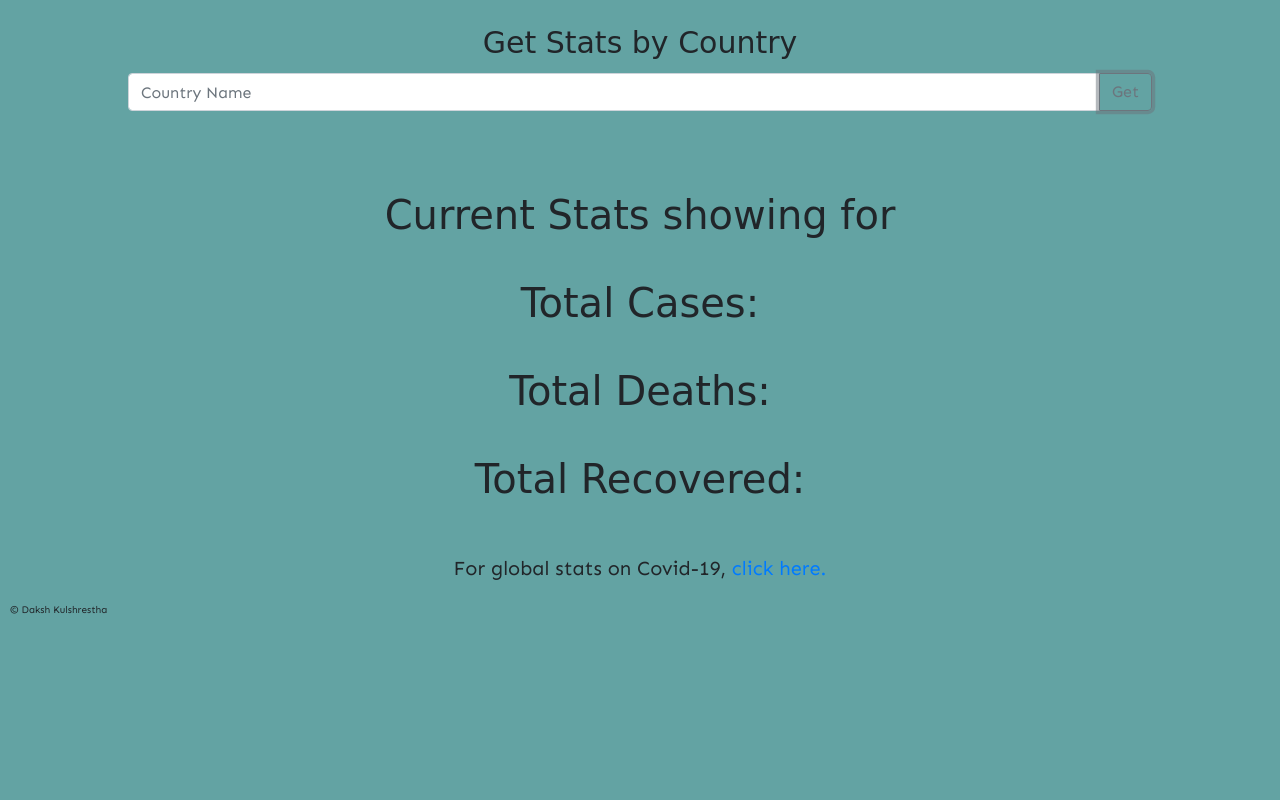
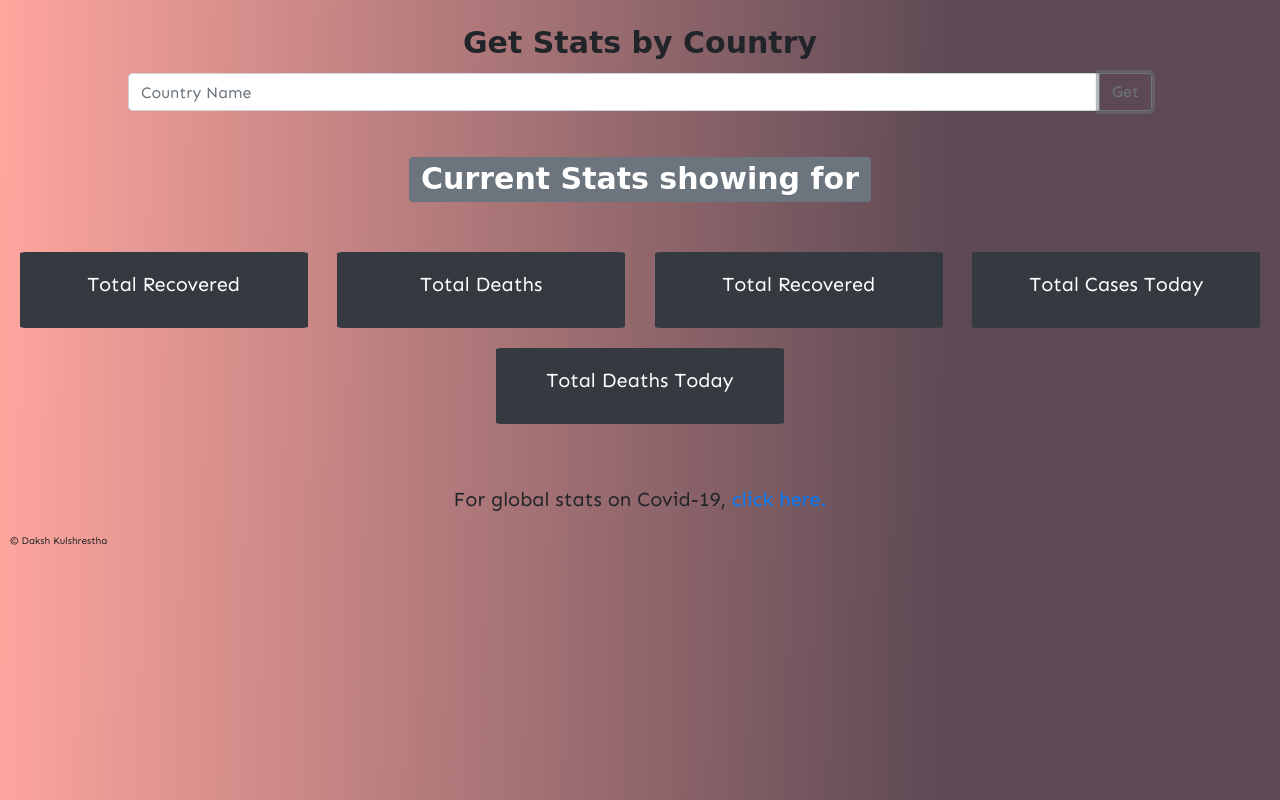
Before and after one commit to dawksh/covid-counter, a plain HTML site: page country.html in a window 1280 px wide. Both pictures are taken after a click on the button "Get". Drawn offline with nearby package versions, Linux system fonts and the light colour scheme; no server answers; a web font is replaced by a local one.

Commit message:
ui fixes

```diff
--- a/country.html
+++ b/country.html
@@ -23,7 +23,7 @@
 <body>
 
     <center>
-        <label>Get Stats by Country</label>
+        <b><label>Get Stats by Country</label></b>
         <div class="input-group mb-3">
             <input type="text" class="form-control" placeholder="Country Name" aria-label="Country Name"
                 aria-describedby="button-addon2" id="countryName">
@@ -35,26 +35,55 @@
     </center>
 
     <center>
-        <h2 id="currentCountry">
-
+        <h2>
+            <span class="badge badge-secondary" id="currentCountry"></span>
         </h2>
     </center>
 
+    <div class="dataContainer">
 
-    <center>
-        <h1>Total Cases:</h1>
-        <div id="totalCasesByCountry"></div>
-    </center>
+        <center>
+            <div class="card bg-dark text-white" style="width: 18rem; margin: 10px 10px">
+                <div class="card-body ">
+                    <h5 class="card-title">Total Recovered</h5>
+                    <p class="card-text" id="totalCasesByCountry"></p>
+                </div>
+            </div>
+        </center>
+        <center>
+            <div class="card bg-dark text-white" style="width: 18rem; margin: 10px 10px">
+                <div class="card-body ">
+                    <h5 class="card-title">Total Deaths</h5>
+                    <p class="card-text" id="totalDeathByCountry"></p>
+                </div>
+            </div>
+        </center>
+        <center>
+            <div class="card bg-dark text-white" style="width: 18rem; margin: 10px 10px">
+                <div class="card-body ">
+                    <h5 class="card-title">Total Recovered</h5>
+                    <p class="card-text" id="totalRecoveredByCountry"></p>
+                </div>
+            </div>
+        </center>
+        <center>
+            <div class="card bg-dark text-white" style="width: 18rem; margin: 10px 10px">
+                <div class="card-body ">
+                    <h5 class="card-title">Total Cases Today</h5>
+                    <p class="card-text" id="totalCasesToday"></p>
+                </div>
+            </div>
+        </center>
+        <center>
+            <div class="card bg-dark text-white" style="width: 18rem; margin: 10px 10px">
+                <div class="card-body ">
+                    <h5 class="card-title">Total Deaths Today</h5>
+                    <p class="card-text" id="totalDeathsToday"></p>
+                </div>
+            </div>
+        </center>
 
-    <center>
-        <h1>Total Deaths:</h1>
-        <div id="totalDeathByCountry"></div>
-    </center>
-
-    <center>
-        <h1>Total Recovered:</h1>
-        <div id="totalRecoveredByCountry"></div>
-    </center>
+    </div>
 
     <center>
         <p class="navForCovid">For global stats on Covid-19, <a href="/index.html">click here.</a></p>
--- a/covid.js
+++ b/covid.js
@@ -11,30 +11,24 @@ const url = 'https://coronavirus-19-api.herokuapp.com/all';
 
 fetch(url)
     .then(resp => resp.json())
-    .then(data => totalCounter.textContent = data.cases)
-
-// fetch deaths
-
-fetch(url)
-    .then(resp => resp.json())
-    .then(data => deathCounter.textContent = data.deaths)
-
-// fetch deaths
-
-fetch(url)
-    .then(resp => resp.json())
-    .then(data => recoveryCounter.textContent = data.recovered)
-
+    .then(data => {
+        totalCounter.textContent = data.cases;
+        deathCounter.textContent = data.deaths;
+        recoveryCounter.textContent = data.recovered;
+    })
 
 //Stats by Country
 
 const totalCounterByCountry = document.getElementById('totalCasesByCountry');
 const deathCounterByCountry = document.getElementById('totalDeathByCountry');
 const recoveryCounterByCountry = document.getElementById('totalRecoveredByCountry');
+const CasesToday = document.getElementById('totalCasesToday');
+const deathsToday = document.getElementById('totalDeathsToday');
 
 const countryName = "";
 
 function getDataByCountry() {
+
     const countryName = document.getElementById('countryName').value;
     const countryUrl = `https://coronavirus-19-api.herokuapp.com/countries/${countryName}`;
     document.getElementById("currentCountry").innerText = 'Current Stats showing for ' + countryName;
@@ -57,4 +51,14 @@ function getDataByCountry() {
         .then(resp => resp.json())
         .then(data => recoveryCounterByCountry.textContent = data.recovered)
 
+    // fetch todays cases
+    fetch(countryUrl)
+        .then(resp => resp.json())
+        .then(data => CasesToday.textContent = data.todayCases)
+
+    // fetch todays deaths
+    fetch(countryUrl)
+        .then(resp => resp.json())
+        .then(data => deathsToday.textContent = data.todayDeaths)
+
 }
--- a/styleForCovid.css
+++ b/styleForCovid.css
@@ -7,13 +7,24 @@
 }
 
 body{
-    background-color: rgb(99, 163, 163);
+    background-color: #ffa69e;
+    background-image: linear-gradient(91deg, #ffa69e 0%, #5d4954 74%);
+    height: 100vh;
 }
 
-h1, h2{
+h1{
    margin-top: 80px;
+   margin-bottom: 20px;
    font-size: 40px;
    font-family: 'Baloo Chettan 2', cursive;
+
+}
+
+h2{
+    margin-top: 40px;
+    margin-bottom: 40px;
+    font-size: 40px;
+    font-family: 'Baloo Chettan 2', cursive;
 }
 
 div{
@@ -49,3 +60,15 @@ p.navForCovid{
     font-size: 10px;
     bottom: 2px;
 }
+
+.card{
+    border: none;
+    border-radius: 2%;
+}
+
+.dataContainer{
+    display: flex;
+    flex-direction: row;
+    flex-wrap: wrap;
+    justify-content: space-evenly;
+}
```
Also changed, not shown: index.html (+30 -7 lines).
